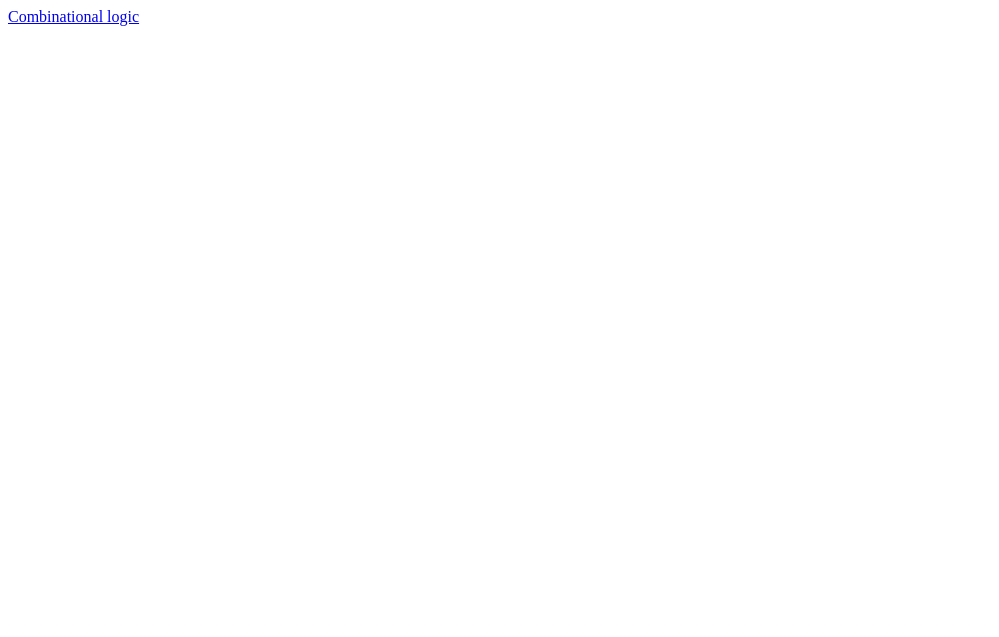
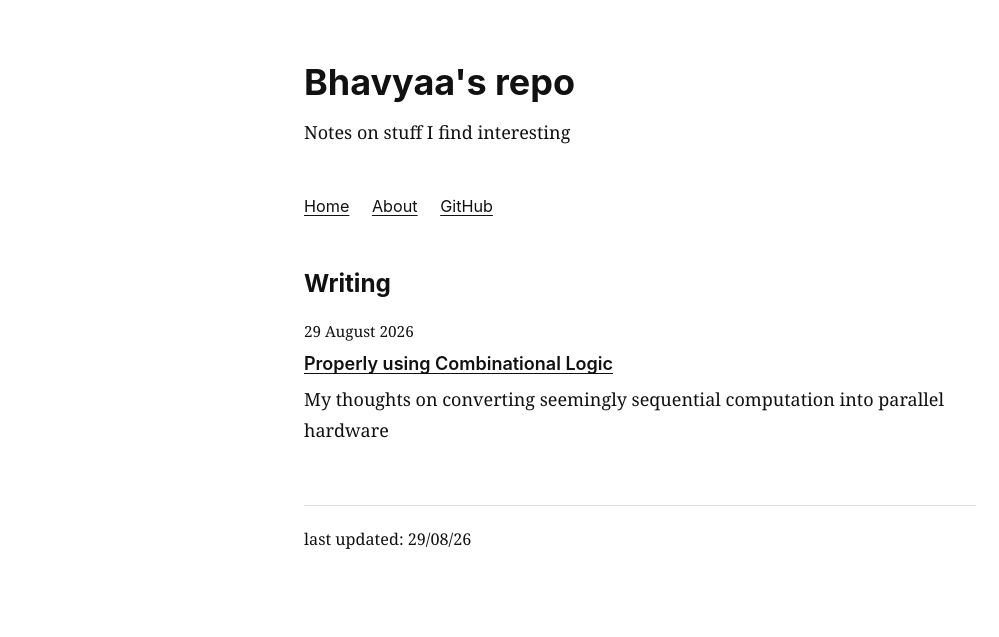
Before and after one commit to Bhavyaa-T/Bhavyaa-T.github.io, a plain HTML site: page index.html in a window 1280 px wide. Shown: the whole page, without its empty margins (0-999 px from the left). Drawn offline with Linux system fonts and the light colour scheme.

Commit message:
sub pages and first post

```diff
--- a/index.html
+++ b/index.html
@@ -1,3 +1,64 @@
-<a href="combinational-logic.html">
-    Combinational logic
-</a>
+<!DOCTYPE html>
+<html lang="en">
+
+<head>
+    <meta charset="UTF-8">
+    <meta name="viewport" content="width=device-width, initial-scale=1.0">
+
+    <title>Bhavyaa's repo</title>
+
+    <meta
+        name="description"
+    >
+
+    <link rel="stylesheet" href="/style.css">
+</head>
+
+<body>
+
+    <header>
+        <h1>Bhavyaa's repo</h1>
+
+        <p>
+        Notes on stuff I find interesting
+        </p>
+    </header>
+
+    <nav>
+        <a href="/">Home</a>
+        <a href="/about.html">About</a>
+        <a href="https://github.com/bhavyaa-t">GitHub</a>
+    </nav>
+
+    <main>
+
+        <h2>Writing</h2>
+
+        <ul class="post-list">
+
+            <li>
+                <div class="date">29 August 2026</div>
+
+                <a
+                    class="post-title"
+                    href="/posts/combinational-logic.html"
+                >
+                    Properly using Combinational Logic
+                </a>
+
+                <p class="post-description">
+                    My thoughts on converting seemingly sequential computation into parallel hardware
+                </p>
+            </li>
+
+        </ul>
+
+    </main>
+
+    <footer>
+        last updated: 29/08/26
+    </footer>
+
+</body>
+
+</html>
--- /dev/null
+++ b/style.css
@@ -0,0 +1,162 @@
+* {
+    box-sizing: border-box;
+}
+
+html {
+    font-size: 18px;
+}
+
+body {
+    max-width: 720px;
+    margin: 0 auto;
+    padding: 60px 24px 80px;
+
+    font-family: Georgia, "Times New Roman", serif;
+    line-height: 1.7;
+
+    color: #111;
+    background: #fff;
+}
+
+header {
+    margin-bottom: 45px;
+}
+
+h1,
+h2,
+h3 {
+    font-family: -apple-system, BlinkMacSystemFont, "Segoe UI",
+                 Helvetica, Arial, sans-serif;
+    line-height: 1.25;
+}
+
+h1 {
+    font-size: 2rem;
+    margin: 0 0 12px;
+}
+
+h2 {
+    font-size: 1.35rem;
+    margin-top: 48px;
+    margin-bottom: 20px;
+}
+
+h3 {
+    font-size: 1.05rem;
+    margin-bottom: 4px;
+}
+
+p {
+    margin: 0 0 1.2em;
+}
+
+a {
+    color: inherit;
+    text-decoration-thickness: 1px;
+    text-underline-offset: 3px;
+}
+
+a:hover {
+    text-decoration-thickness: 2px;
+}
+
+nav {
+    margin-bottom: 45px;
+
+    font-family: -apple-system, BlinkMacSystemFont, "Segoe UI",
+                 Helvetica, Arial, sans-serif;
+
+    font-size: 0.9rem;
+}
+
+nav a {
+    margin-right: 18px;
+}
+
+.post-list {
+    list-style: none;
+    padding: 0;
+    margin: 0;
+}
+
+.post-list li {
+    margin-bottom: 32px;
+}
+
+.post-title {
+    font-family: -apple-system, BlinkMacSystemFont, "Segoe UI",
+                 Helvetica, Arial, sans-serif;
+
+    font-weight: 600;
+}
+
+.post-description {
+    margin-top: 4px;
+}
+
+.date {
+    margin-bottom: 4px;
+    font-size: 0.85rem;
+}
+
+pre {
+    margin: 24px 0;
+    padding: 18px 20px;
+
+    background: #f7f7f7;
+    border: 1px solid #ddd;
+
+    overflow-x: auto;
+
+    font-size: 0.9rem;
+    line-height: 1.55;
+
+    tab-size: 4;
+}
+
+code {
+    font-family: "SFMono-Regular", Consolas, "Liberation Mono",
+                 "Courier New", monospace;
+}
+
+p code {
+    padding: 2px 5px;
+
+    background: #f3f3f3;
+    border: 1px solid #e5e5e5;
+
+    font-size: 0.9em;
+}
+
+.code-caption {
+    margin-bottom: 6px;
+
+    font-family: -apple-system, BlinkMacSystemFont, "Segoe UI",
+                 Helvetica, Arial, sans-serif;
+
+    font-size: 0.8rem;
+    font-weight: 600;
+}
+
+article img {
+    max-width: 100%;
+}
+
+footer {
+    margin-top: 60px;
+    padding-top: 20px;
+
+    border-top: 1px solid #ddd;
+
+    font-size: 0.9rem;
+}
+
+@media (max-width: 600px) {
+    body {
+        padding: 35px 20px 60px;
+    }
+
+    html {
+        font-size: 17px;
+    }
+}
```
Also changed, not shown: about.html (added, +32 -0 lines), posts/combinational-logic.html (added, +82 -0 lines).
